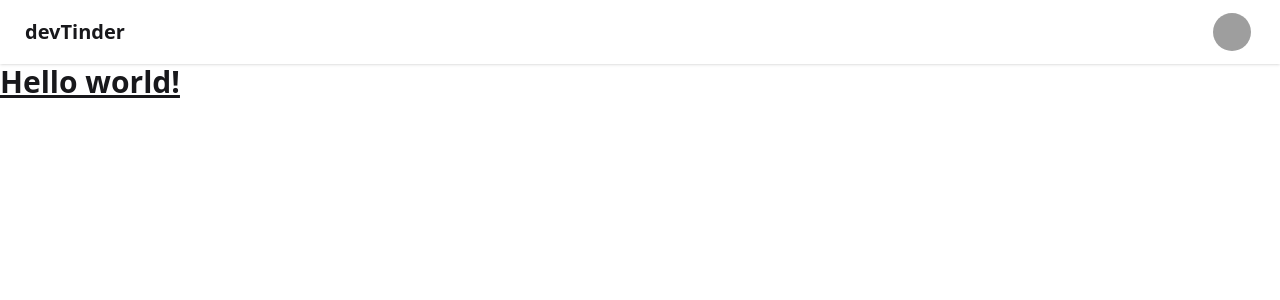
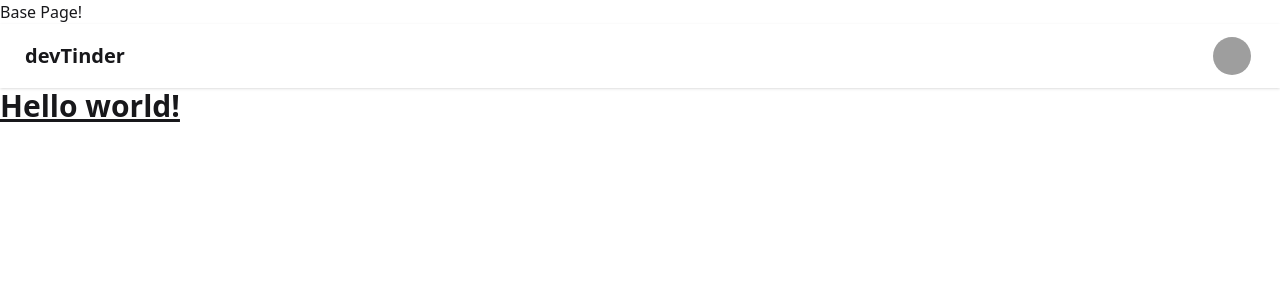
Before and after one commit to shah-mohd/devTinder-frontend, a React (Vite) app: page / in a window 1280 px wide. Shown: the top 300 px of the page. Built offline with nearby package versions, Linux system fonts and the light colour scheme; grey boxes are pictures that could not be loaded.

Commit message:
react router dom

```diff
--- a/package.json
+++ b/package.json
@@ -14,6 +14,7 @@
     "node": "^20.19.4",
     "react": "^19.1.0",
     "react-dom": "^19.1.0",
+    "react-router-dom": "^7.7.1",
     "tailwindcss": "^4.1.11"
   },
   "devDependencies": {
--- a/src/App.jsx
+++ b/src/App.jsx
@@ -1,9 +1,17 @@
+import { BrowserRouter, Routes, Route } from "react-router-dom"
 import NavBar from "./NavBar"
 
 function App() {
 
   return (
     <>
+
+    <BrowserRouter basename="/">
+      <Routes>
+        <Route path="/" element={<div>Base Page!</div>} />
+        <Route path="/login" element={<div>Login Page!</div>} />
+      </Routes>
+    </BrowserRouter>
 
     <NavBar />
       <h1 className="text-3xl font-bold underline">
```
Also changed, not shown: 2 other files (tests, documents, lock files or other folders).
